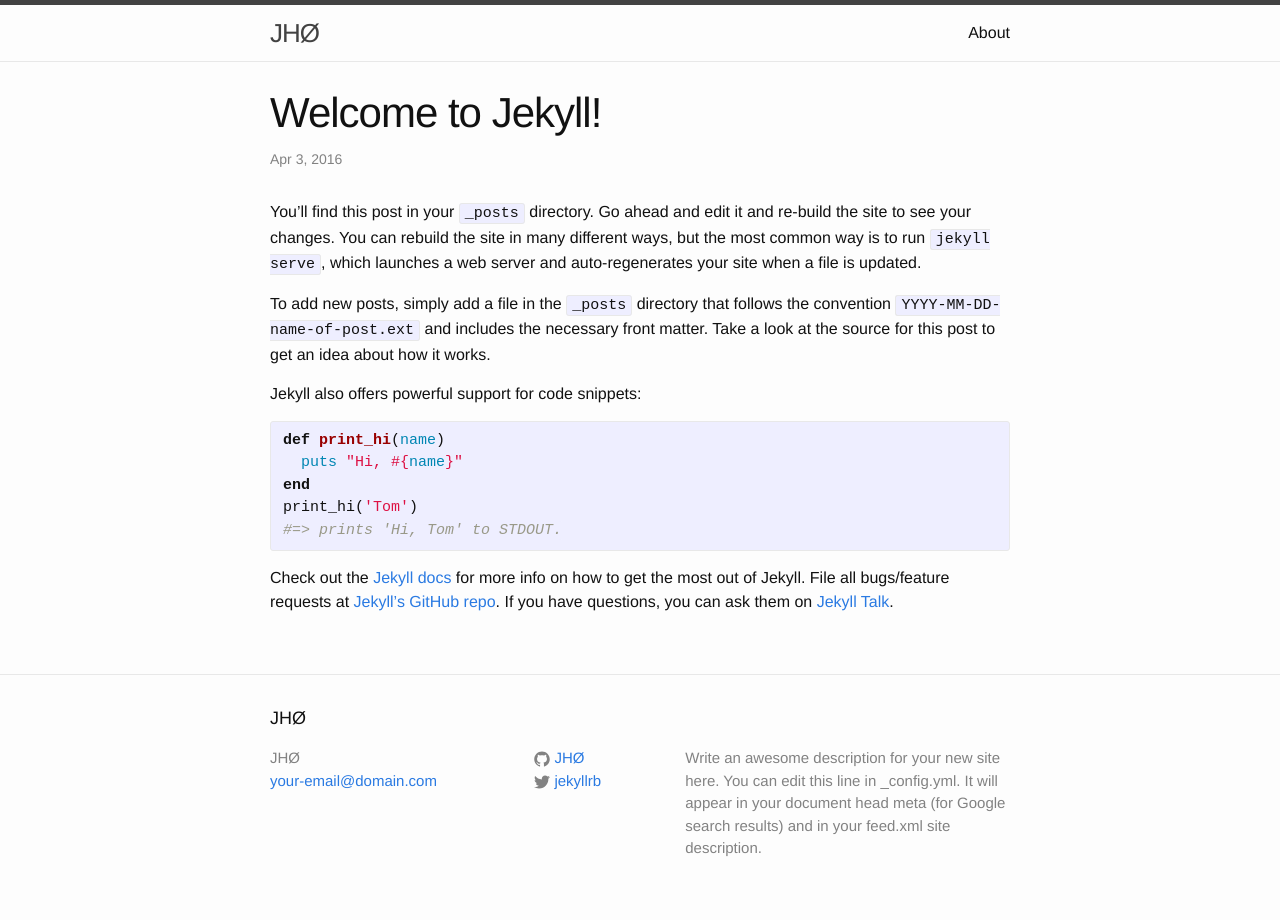
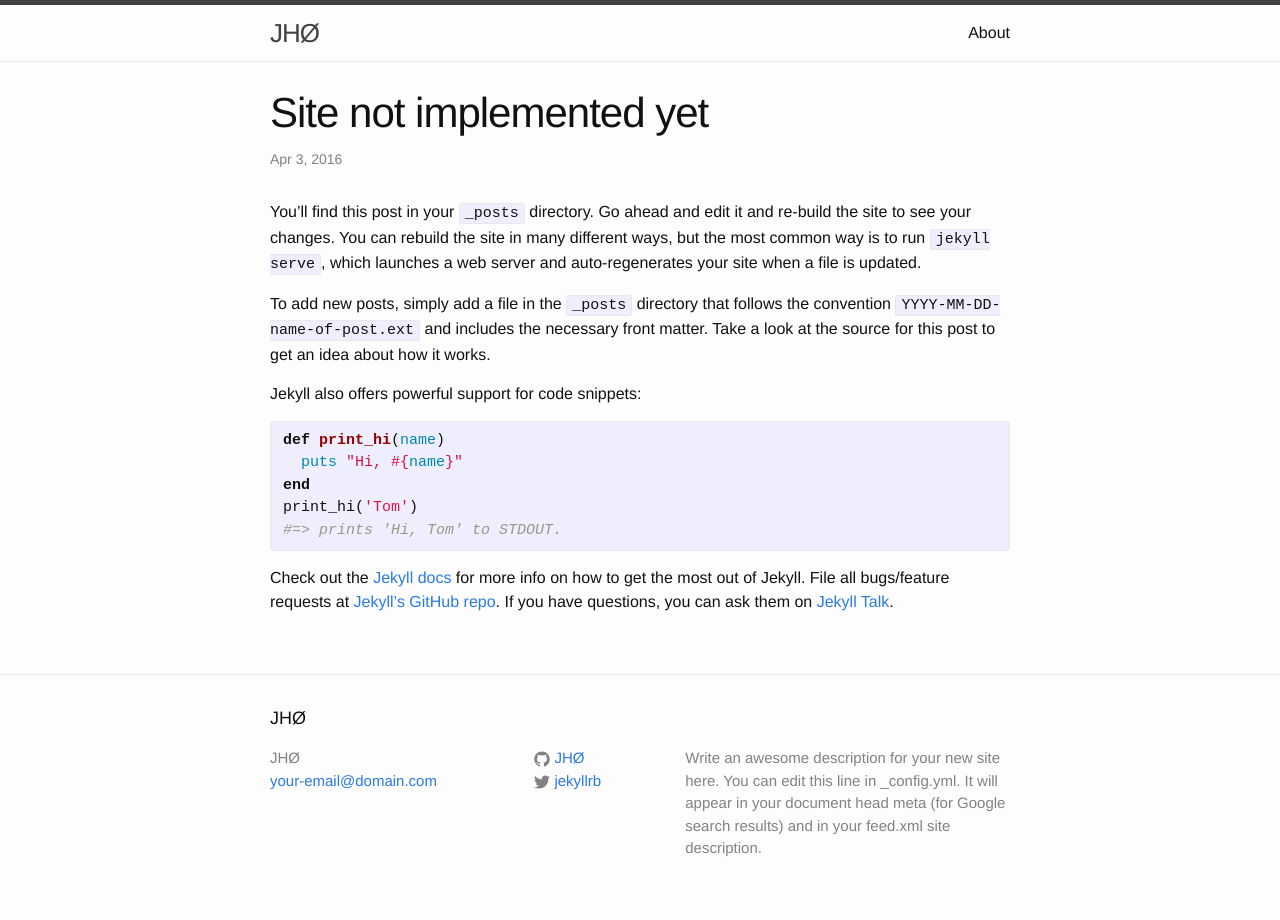
Before and after one commit to jonassss/blog, a Jekyll site: the page built from _posts/2016-04-03-welcome-to-jekyll.markdown, in a window 1280 px wide. Built offline with Jekyll 4.4.1, drawn with Linux system fonts in a browser that asks for light colours.

Commit message:
Not implemented text

```diff
--- a/_posts/2016-04-03-welcome-to-jekyll.markdown
+++ b/_posts/2016-04-03-welcome-to-jekyll.markdown
@@ -1,6 +1,6 @@
 ---
 layout: post
-title:  "Welcome to Jekyll!"
+title:  "Site not implemented yet"
 date:   2016-04-03 14:50:56 +0200
 categories: jekyll update
 ---
```
